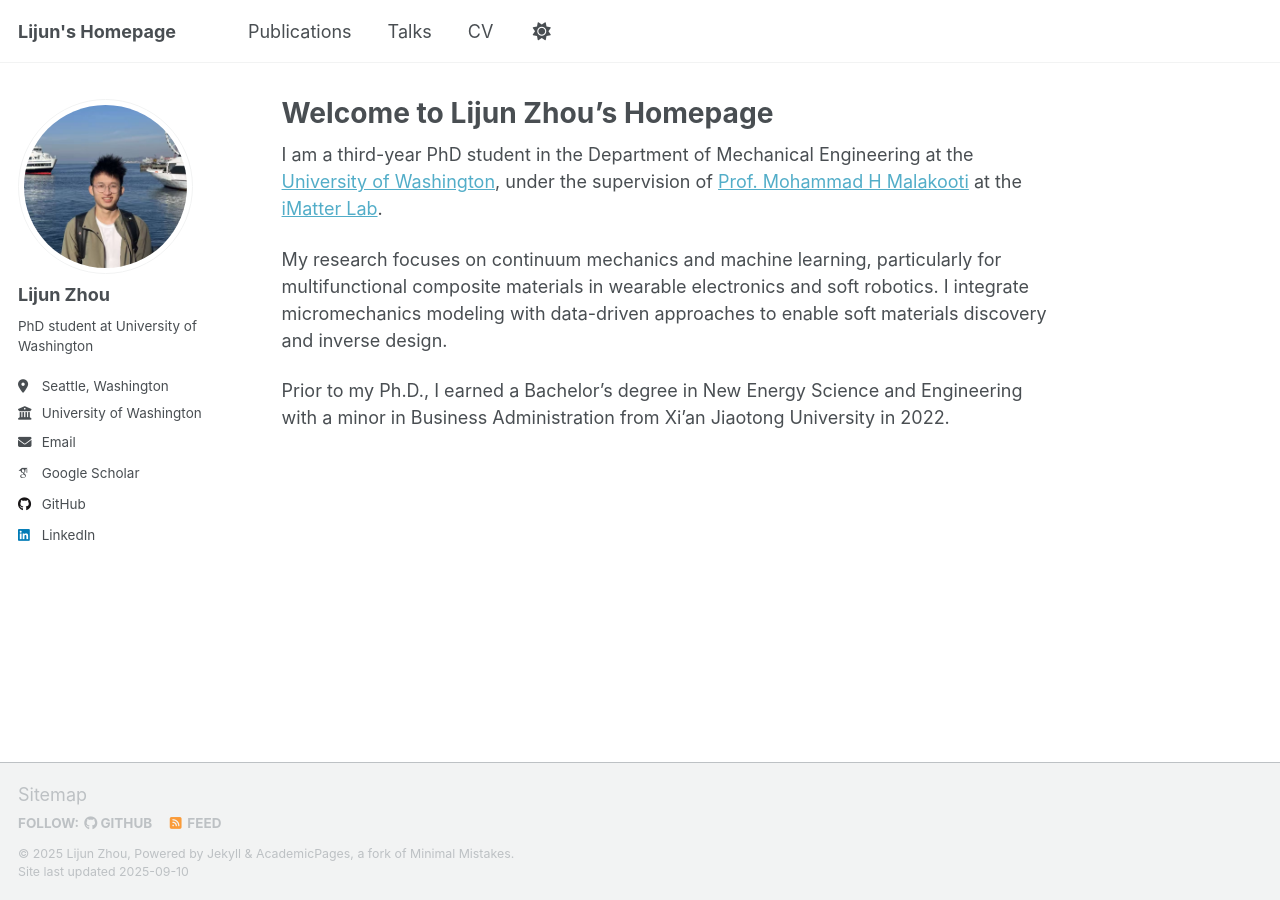
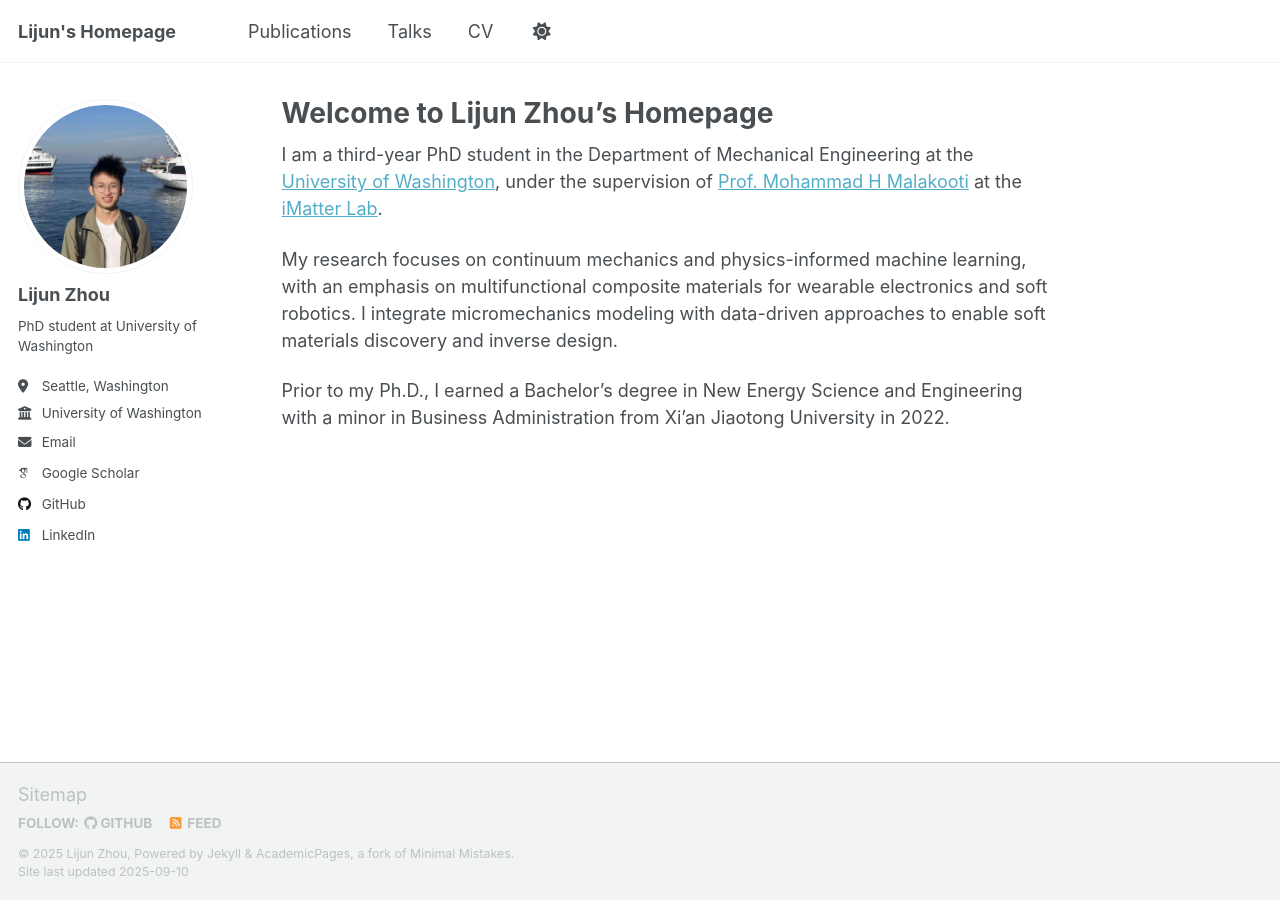
Before and after one commit to zdxbll/zdxbll, a Jekyll site: the page built from _pages/about.md, in a window 1280 px wide. Built offline with Jekyll 4.4.1, drawn with Linux system fonts in a browser that asks for light colours; some web fonts are replaced; a script that is not in the unit is left out.

Commit message:
Revise research description in about.md
Updated research focus to include physics-informed machine learning.

```diff
--- a/_pages/about.md
+++ b/_pages/about.md
@@ -9,6 +9,6 @@ redirect_from:
 
 I am a third-year PhD student in the Department of Mechanical Engineering at the [University of Washington](https://www.washington.edu/), under the supervision of [Prof. Mohammad H Malakooti](https://www.me.washington.edu/facultyfinder/mohammad-malakooti) at the [iMatter Lab](https://sites.google.com/view/malakooti/research_1).
 
-My research focuses on continuum mechanics and machine learning, particularly for multifunctional composite materials in wearable electronics and soft robotics. I integrate micromechanics modeling with data-driven approaches to enable soft materials discovery and inverse design.
+My research focuses on continuum mechanics and physics-informed machine learning, with an emphasis on multifunctional composite materials for wearable electronics and soft robotics. I integrate micromechanics modeling with data-driven approaches to enable soft materials discovery and inverse design.
 
 Prior to my Ph.D., I earned a Bachelor’s degree in New Energy Science and Engineering with a minor in Business Administration from Xi’an Jiaotong University in 2022.
```
